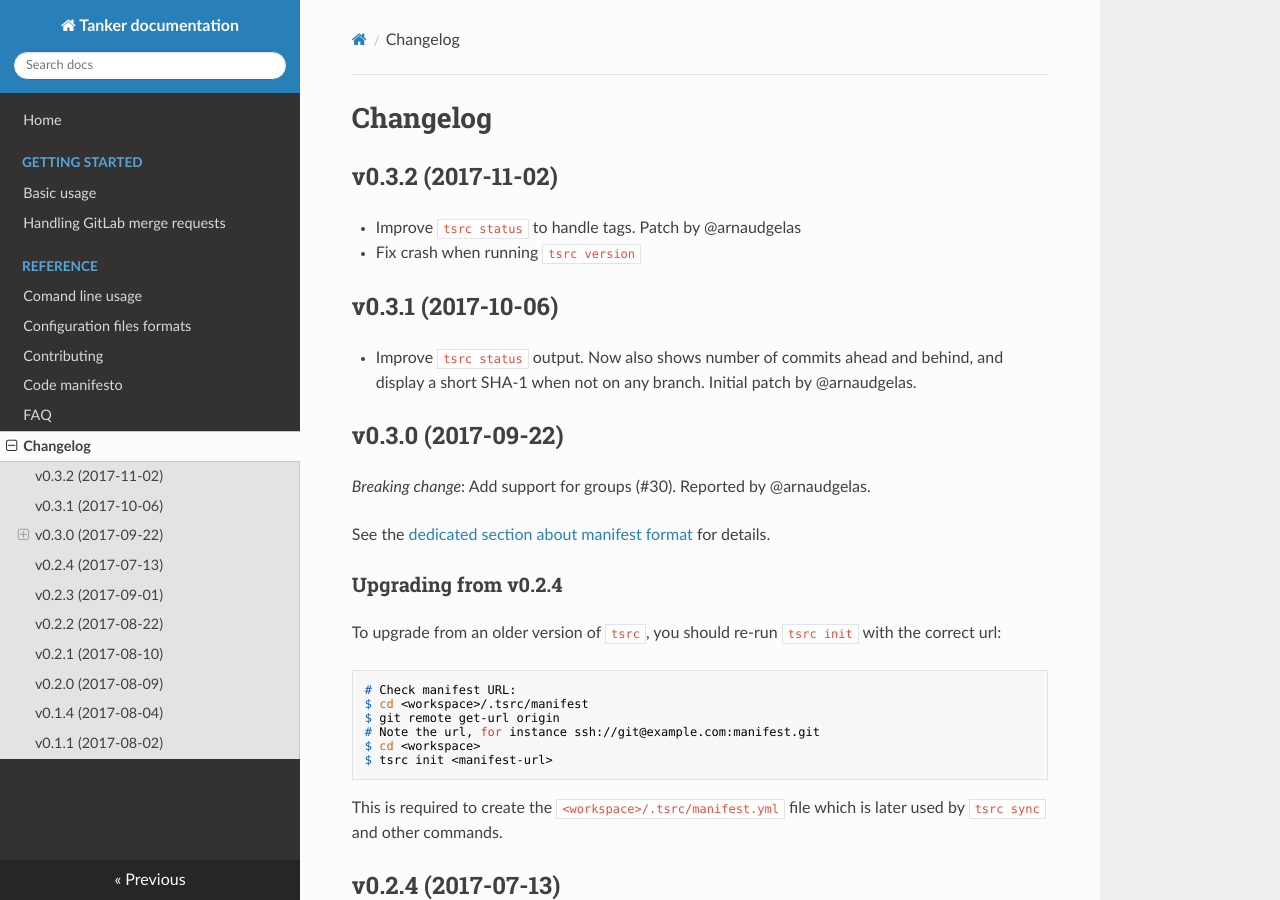
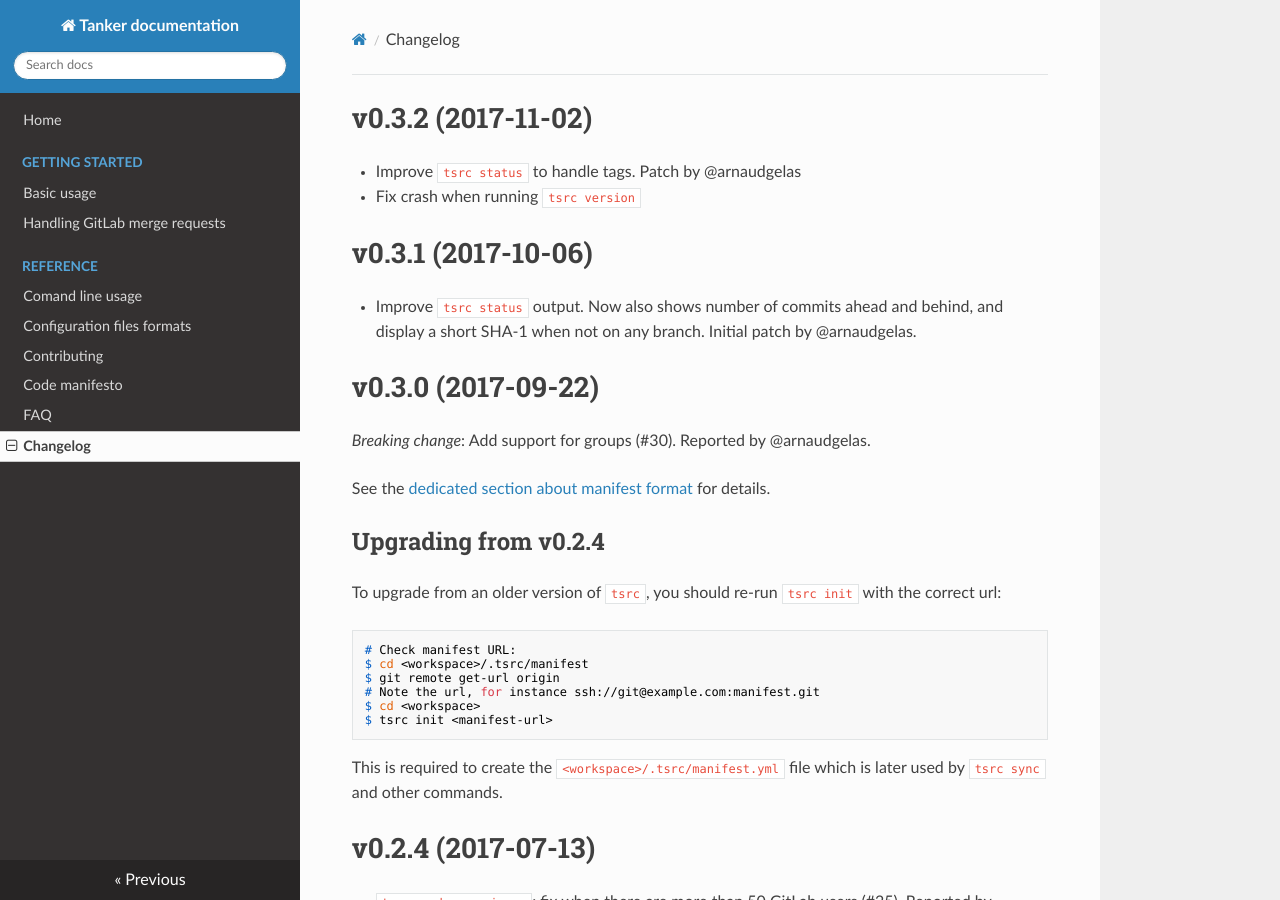
Before and after one commit to your-tools/tsrc, an MkDocs documentation site: the page built from docs/changelog.md, in a window 1280 px wide and 900 px high. Built offline with MkDocs 1.6.1, drawn with Linux system fonts in a browser that asks for light colours; nearby versions of some CDN libraries; old or Windows-style settings are respelled for this version of MkDocs.

Commit message:
doc: Remove superfluous titles

````diff
--- a/docs/changelog.md
+++ b/docs/changelog.md
@@ -1,22 +1,20 @@
-# Changelog
-
-## v0.3.2 (2017-11-02)
+# v0.3.2 (2017-11-02)
 
 * Improve `tsrc status` to handle tags. Patch by @arnaudgelas
 * Fix crash when running `tsrc version`
 
-## v0.3.1 (2017-10-06)
+# v0.3.1 (2017-10-06)
 
 * Improve `tsrc status` output. Now also shows number of commits ahead and behind, and display a short SHA-1 when not on any branch. Initial patch by @arnaudgelas.
 
-## v0.3.0 (2017-09-22)
+# v0.3.0 (2017-09-22)
 
 
 *Breaking change*: Add support for groups (#30). Reported by @arnaudgelas.
 
 See the [dedicated section about manifest format](ref/formats.md#groups) for details.
 
-### Upgrading from v0.2.4
+## Upgrading from v0.2.4
 
 To upgrade from an older version of `tsrc`, you should re-run `tsrc init` with the correct url:
 
@@ -32,29 +30,29 @@ $ tsrc init <manifest-url>
 This is required to create the `<workspace>/.tsrc/manifest.yml` file which is later used by `tsrc sync` and other commands.
 
 
-## v0.2.4 (2017-07-13)
+# v0.2.4 (2017-07-13)
 
 * `tsrc push --assignee`: fix when there are more than 50 GitLab users (#25). Reported by @arnaudgelas
 
-## v0.2.3 (2017-09-01)
+# v0.2.3 (2017-09-01)
 
 * Split user interface functionality into its own project: [python-cli-ui](https://github.com/TankerApp/python-cli-ui).
 
 * Add `--quiet` and `--color` global options.
 
-## v0.2.2 (2017-08-22)
+# v0.2.2 (2017-08-22)
 
 Bug fix release.
 
 * `tsrc init`: Fix crash when a repository is empty (#17). Reported by @nicolasbrechet
 * `tsrc push`: Fix rude message when credentials are missing (#20). Reported by @cgestes
 
-## v0.2.1 (2017-08-10)
+# v0.2.1 (2017-08-10)
 
 Packaging fixes.
 
 
-## v0.2.0 (2017-08-09)
+# v0.2.0 (2017-08-09)
 
 * Support for specifying custom branches in the manifest
 * Support for specifying fixed refs (tags or hashes) in the manifest
@@ -89,10 +87,10 @@ copy:
 ```
 
 
-## v0.1.4 (2017-08-04)
+# v0.1.4 (2017-08-04)
 
 Support for Python 3.3, 3.4, 3.5 and 3.6
 
-## v0.1.1 (2017-08-02)
+# v0.1.1 (2017-08-02)
 
 First public release
````
Also changed, not shown: docs/faq.md (+8 -10 lines).
